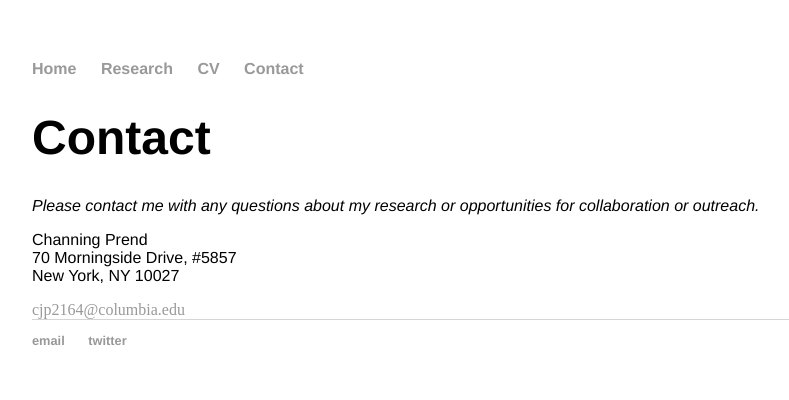
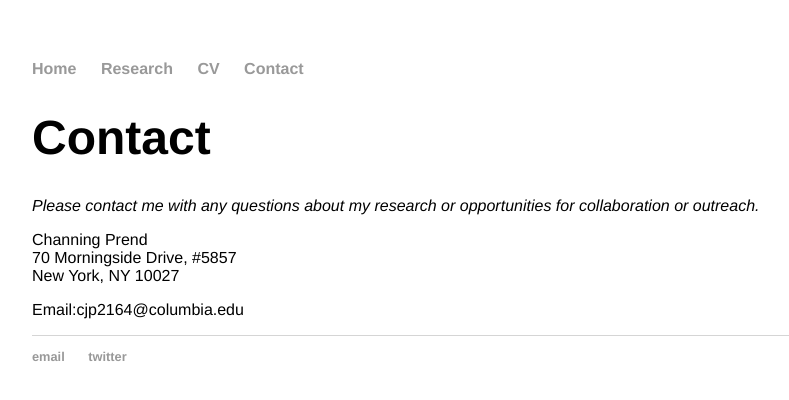
Before and after one commit to cprend/cprend.github.io, a Jekyll site: the page contact/index.html, which Jekyll copies as it is, in a window 1280 px wide. Shown: the top 400 px of the page, without its empty margins (160-949 px from the left). Built offline with Jekyll 4.4.1, drawn with Linux system fonts in a browser that asks for light colours.

Commit message:
Update index.html

```diff
--- a/contact/index.html
+++ b/contact/index.html
@@ -23,7 +23,7 @@
 				<p>Channing Prend<br/>
 				70 Morningside Drive, #5857<br/>
 				New York, NY 10027</p>
-				<a Email: href="mailto:cjp2164@columbia.edu">cjp2164@columbia.edu</a>
+				<p> Email:cjp2164@columbia.edu</p>
 </div><!-- /.blurb -->
 
 			</div><!-- /.container -->
```
